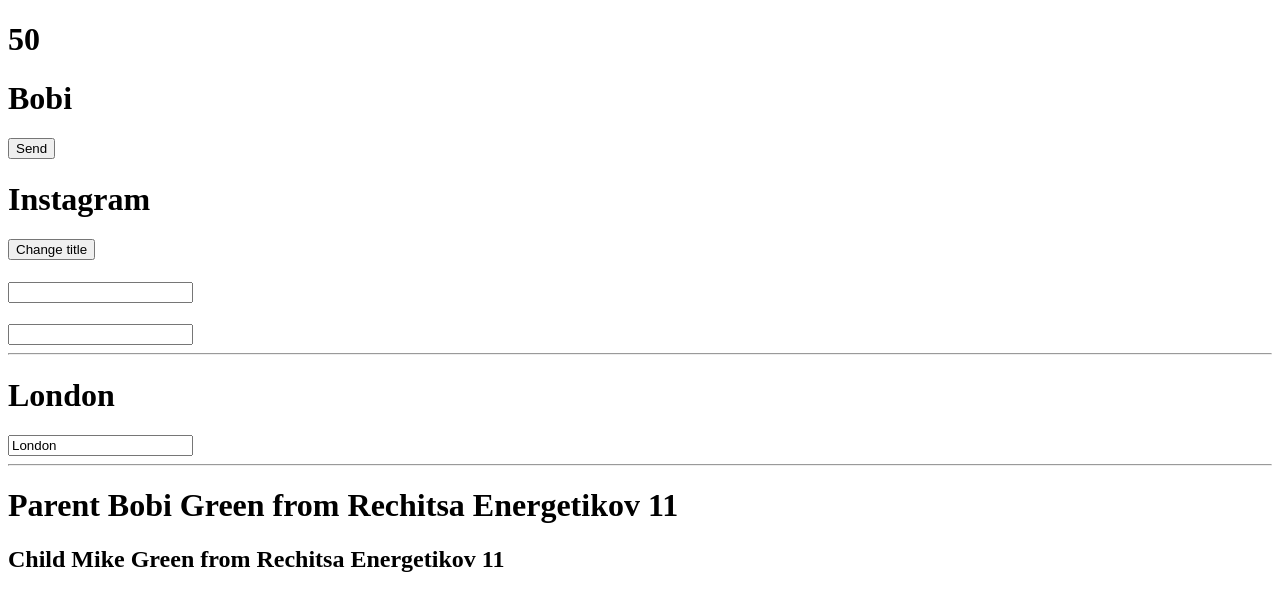
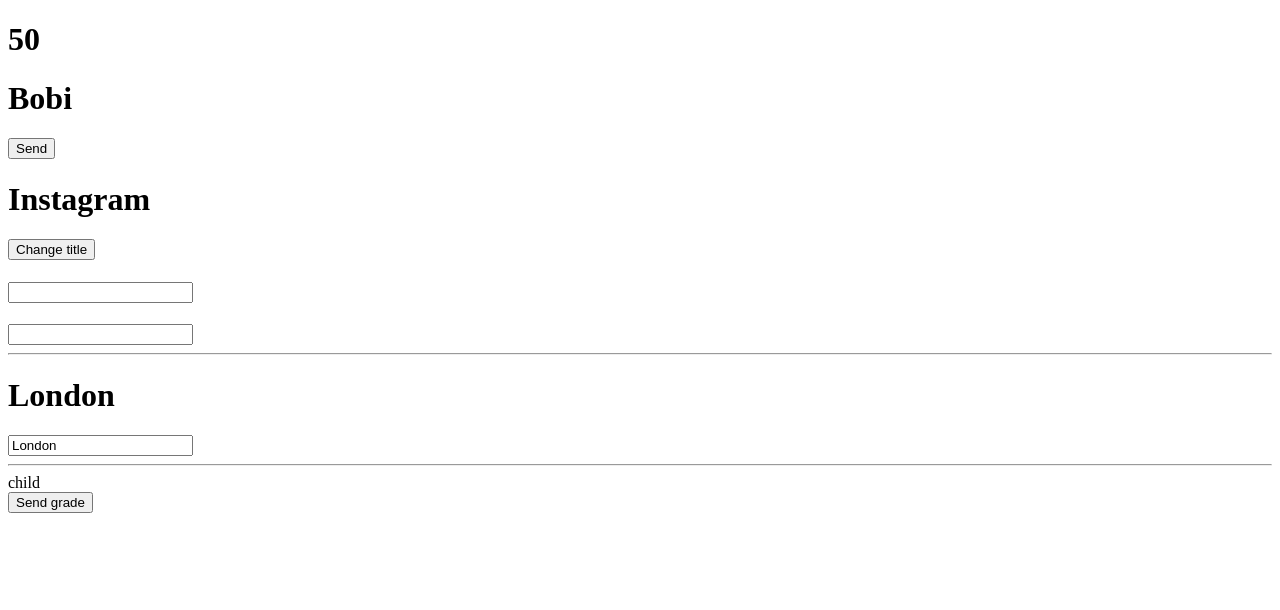
Before and after one commit to quakerlegend1/todolist-ang, an Angular app: page / in a window 1280 px wide. Shown: the top 610 px of the page. Built offline with nearby package versions, Linux system fonts and the light colour scheme.

Commit message:
from child to parent OUTPUT

```diff
--- a/src/app/parent/child/child.component.html
+++ b/src/app/parent/child/child.component.html
@@ -1,6 +1,2 @@
-<div>
-  <h2>
-    Child {{ name }} {{ lastNameProps }} from {{ address?.city }} {{ address?.street }}
-    {{ address?.house }}
-  </h2>
-</div>
+<div>child</div>
+<button (click)="sendGradeHandler()">Send grade</button>
--- a/src/app/parent/child/child.component.ts
+++ b/src/app/parent/child/child.component.ts
@@ -1,5 +1,9 @@
-import { Component, Input } from '@angular/core'
-import { Address } from 'src/app/parent/parent.component'
+import { Component, EventEmitter, Output } from '@angular/core'
+
+export interface Grades {
+  math: number
+  physic: number
+}
 
 @Component({
   selector: 'inst-child',
@@ -7,7 +11,10 @@ import { Address } from 'src/app/parent/parent.component'
   styleUrls: ['./child.component.css'],
 })
 export class ChildComponent {
-  name = 'Mike'
-  @Input() lastNameProps?: string
-  @Input() address?: Address
+  @Output() sendGradeEvent = new EventEmitter<Grades>()
+  sendGradeHandler() {
+    const math = 5
+    const physic = 25
+    this.sendGradeEvent.emit({ math, physic })
+  }
 }
--- a/src/app/parent/parent.component.html
+++ b/src/app/parent/parent.component.html
@@ -1,7 +1,3 @@
-<div>
-  <h1>
-    Parent {{ firstName }} {{ lastName }} from {{ address.city }} {{ address.street }}
-    {{ address.house }}
-  </h1>
-</div>
-<inst-child [address]="address" [lastNameProps]="lastName"></inst-child>
+<inst-child (sendGradeEvent)="getGrade($event)"></inst-child>
+<h1>{{ math }}</h1>
+<h1>{{ physic }}</h1>
--- a/src/app/parent/parent.component.ts
+++ b/src/app/parent/parent.component.ts
@@ -1,4 +1,5 @@
 import { Component } from '@angular/core'
+import { Grades } from 'src/app/parent/child/child.component'
 
 export interface Address {
   city: string
@@ -12,11 +13,10 @@ export interface Address {
   styleUrls: ['./parent.component.css'],
 })
 export class ParentComponent {
-  firstName = 'Bobi'
-  lastName = 'Green'
-  address: Address = {
-    city: 'Rechitsa',
-    street: 'Energetikov',
-    house: 11,
+  math?: number
+  physic?: number
+  getGrade(value: Grades) {
+    this.math = value.math
+    this.physic = value.physic
   }
 }
```
